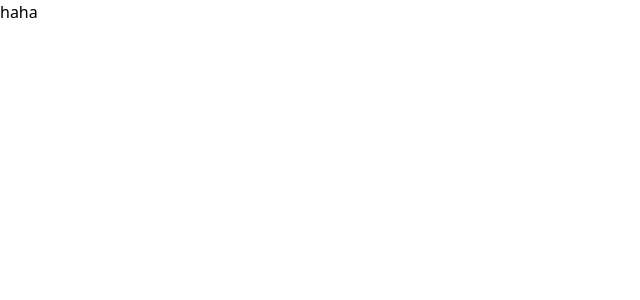
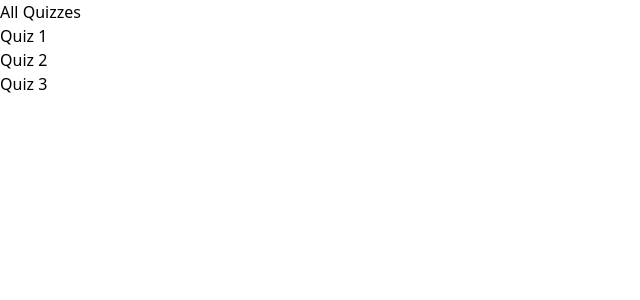
Before and after one commit to zy123123-zy/next-quiz, a Next.js app: page / in a window 1280 px wide. Shown: the top 300 px of the page, without its empty margins (0-640 px from the left). Built offline with nearby package versions, Linux system fonts and the light colour scheme.

Commit message:
feat: quiz component;

```diff
--- a/src/app/page.tsx
+++ b/src/app/page.tsx
@@ -1,9 +1,26 @@
-import Image from "next/image";
+import Link from 'next/link';
 
 export default function Home() {
   return (
     <section>
-      <h1>haha</h1>
+      <h1>All Quizzes</h1>
+      <ul>
+        <li>
+          <Link href="/quiz/1">
+            Quiz 1
+          </Link>
+        </li>
+        <li>
+          <Link href="/quiz/2">
+            Quiz 2
+          </Link>
+        </li>
+        <li>
+          <Link href="/quiz/3">
+            Quiz 3
+          </Link>
+        </li>
+      </ul>
     </section>
   );
 }
```
Also changed, not shown: package.json (+8 -6 lines), src/app/quiz/[id]/page.tsx (added, +7 -0 lines), 2 other files (tests, documents, lock files or other folders).
